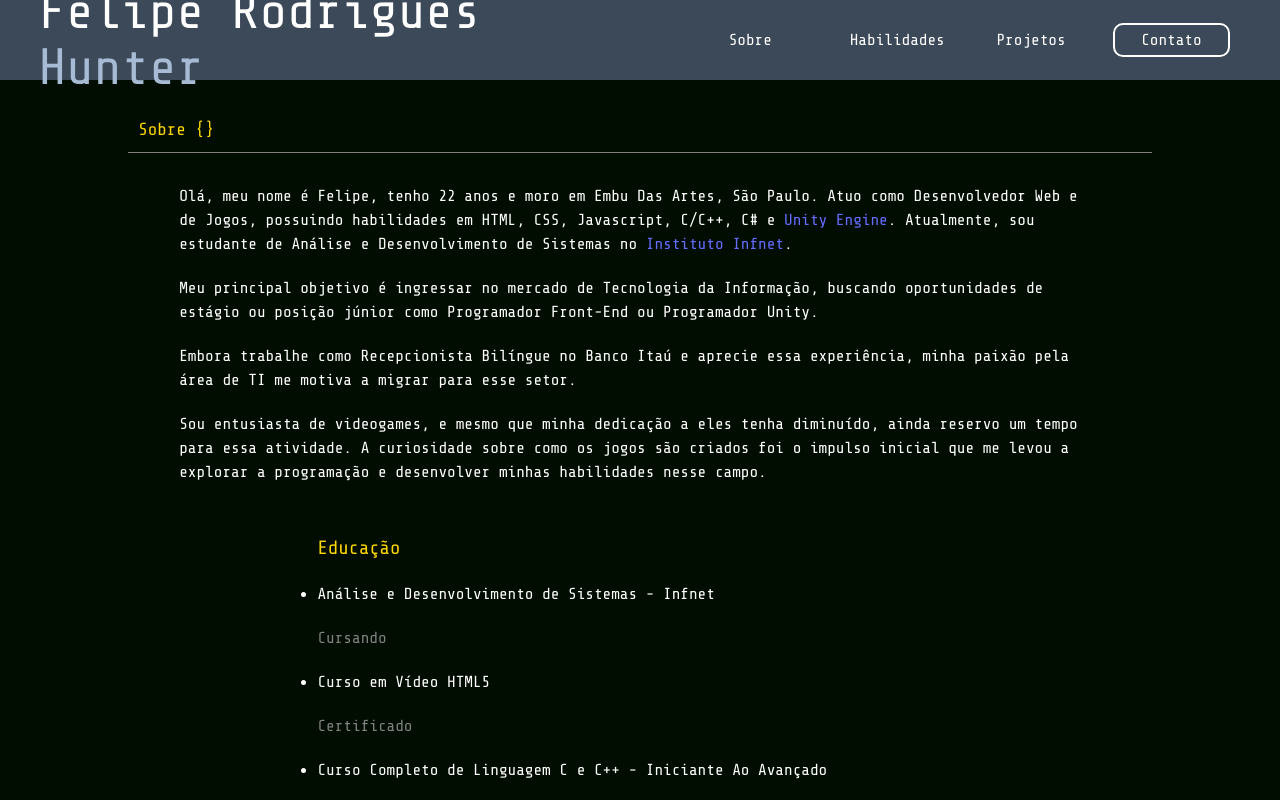
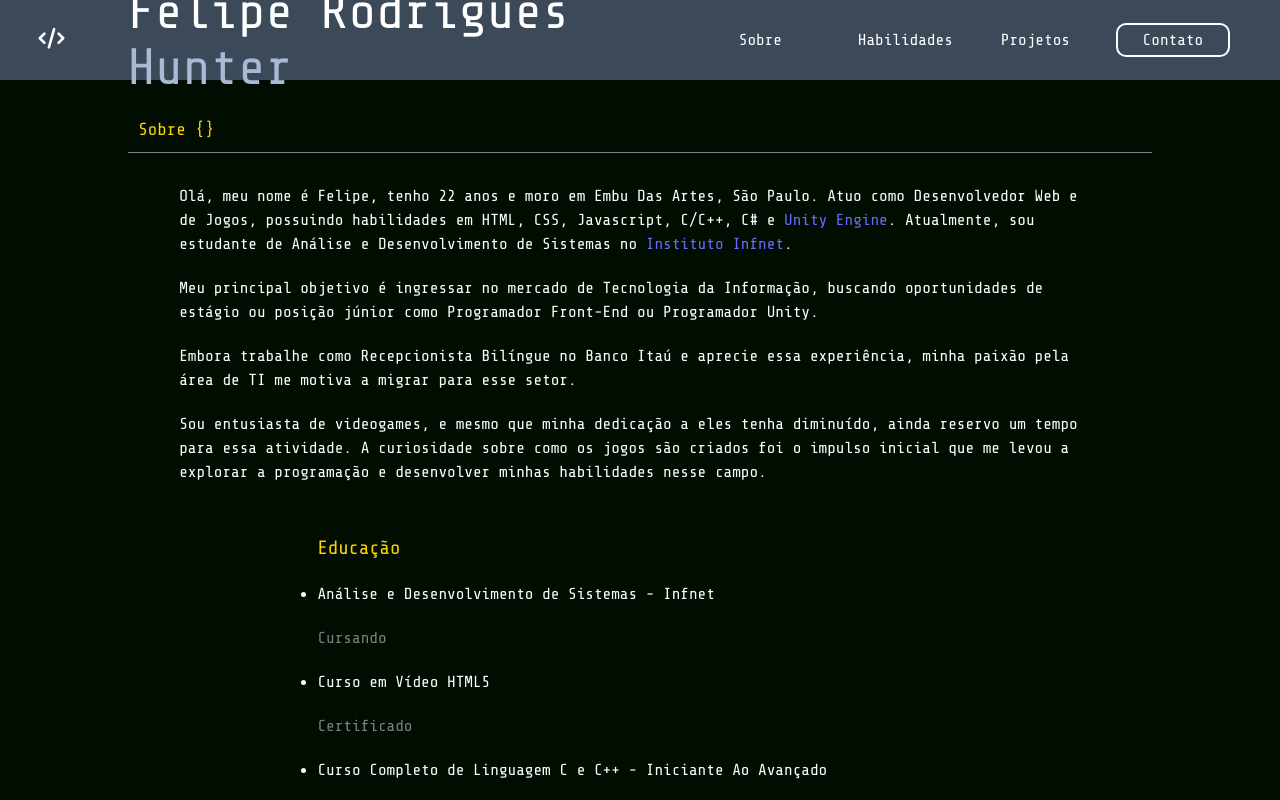
Before and after one commit to FeHunter/Felipe-Rodrigues-Hunter, a React (Vite) app: page / in a window 1280 px wide. Built offline with nearby package versions, Linux system fonts and the light colour scheme.

Commit message:
Adicação de icones do FontAwesome e ajuste no Header.

```diff
--- a/index.html
+++ b/index.html
@@ -5,6 +5,7 @@
     <!-- <link rel="icon" type="image/svg+xml" href="/vite.svg" /> -->
     <meta name="viewport" content="width=device-width, initial-scale=1.0" />
     <title>Felipe Rodrigues (Hunter)</title>
+    <link rel="stylesheet" href="https://cdnjs.cloudflare.com/ajax/libs/font-awesome/6.5.2/css/all.min.css" integrity="sha512-SnH5WK+bZxgPHs44uWIX+LLJAJ9/2PkPKZ5QiAj6Ta86w+fsb2TkcmfRyVX3pBnMFcV7oQPJkl9QevSCWr3W6A==" crossorigin="anonymous" referrerpolicy="no-referrer" />
   </head>
   <body>
     <div id="root"></div>
--- a/src/components/Content/Content.jsx
+++ b/src/components/Content/Content.jsx
@@ -40,7 +40,10 @@ export function Content (){
                         </li>
                         <li>
                             <p>Banco de Dados SQL do Zero ao Avançado + Projetos Reais 2023</p>
-                            <p className={style.cursando}>Cursando</p>
+                            <p className={style.cursando}>
+                                <i class="fa-solid fa-terminal"></i>
+                                Cursando
+                            </p>
                         </li>
                         <li>
                             <p>Aprenda Microsoft POWER BI em 7 dias + Projetos Reais (2023)</p>
--- a/src/components/Header/Header.jsx
+++ b/src/components/Header/Header.jsx
@@ -5,6 +5,7 @@ export function Header () {
     return (
         <header className={style.container}>
             <div className={style.titleContainer}>
+                <span className={style.icon}> <i class="fa-solid fa-code"></i> </span>
                 <h1>Felipe Rodrigues <span className={style.subtitle}>Hunter</span></h1>
             </div>
             <div className={style.buttonsContainer}>
--- a/src/components/Header/Header.module.css
+++ b/src/components/Header/Header.module.css
@@ -10,6 +10,13 @@
 
 .titleContainer {
     display: flex;
+    justify-content: space-between;
+    align-items: center;
+}
+
+.icon {
+    font-size: 1.3em;
+    margin-right: 10%;
 }
 
 .subtitle {
```
Also changed, not shown: src/App.css (line endings or trailing spaces).
